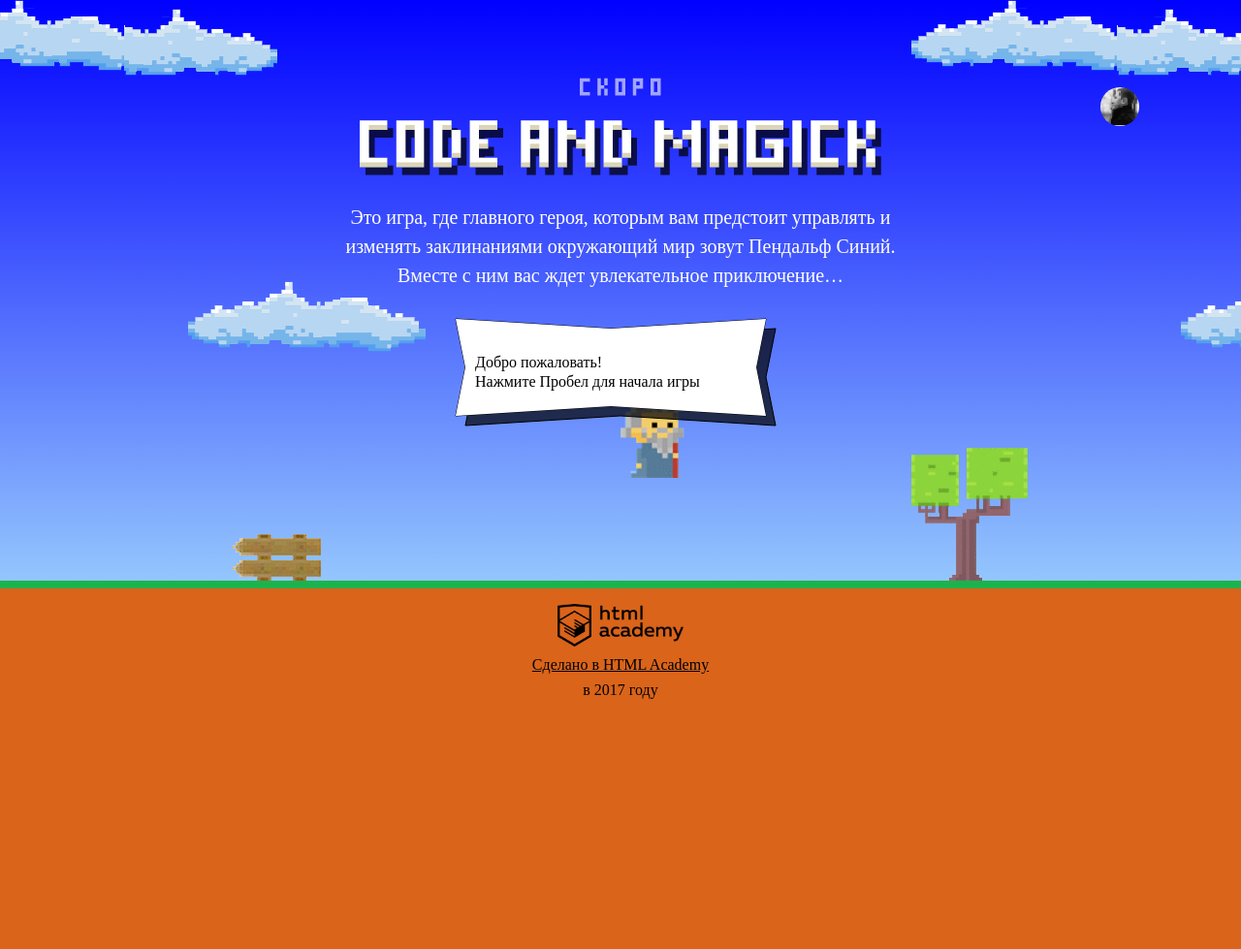
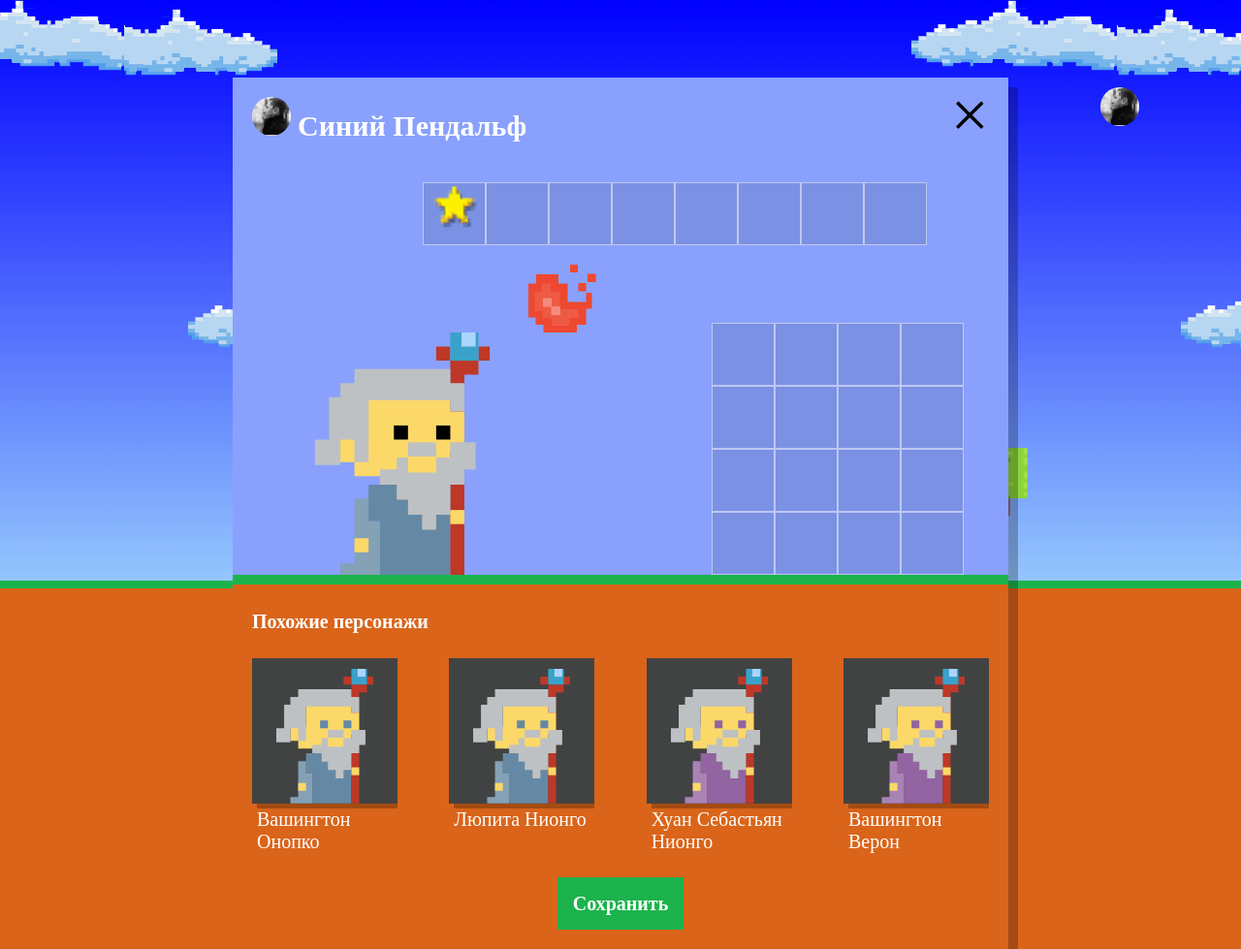
Before and after one commit to Vodjanoj/261981-code-and-magick, a website: page index.html in a window 1280 px wide. Shown: the whole page at 97% size. Before the commit the page ends 800 px from the top, so only its background shows below. Drawn offline with Linux system fonts and the light colour scheme; a web font is replaced by a local one.

Commit message:
Реализовал создание 4 разных волшебников

```diff
--- a/index.html
+++ b/index.html
@@ -206,6 +206,7 @@
       return WizardY;
   };
 </script>
+<script src="js/setup.js"></script>
 <script src="js/game.js"></script>
 
 </body>
--- /dev/null
+++ b/js/setup.js
@@ -0,0 +1,49 @@
+'use strict';
+
+var userDialog = document.querySelector('.setup');
+userDialog.classList.remove('hidden');
+
+document.querySelector('.setup-similar').classList.remove('hidden');
+
+var WIZARD_NAMES = ['Иван ', 'Хуан Себастьян ', 'Мария ', 'Кристоф ', 'Виктор ', 'Юлия ', 'Люпита ' , 'Вашингтон '];
+
+var WIZARD_SURNAMES = ['да Марья', 'Верон', 'Мирабелла', 'Вальц', 'Онопко', 'Топольницкая', 'Нионго' , 'Ирвинг'];
+
+var WIZARD_COATCOLORS = ['rgb(101, 137, 164)', 'rgb(241, 43, 107)', 'rgb(146, 100, 161)', 'rgb(56, 159, 117)', 'rgb(215, 210, 55)', 'rgb(0, 0, 0)'];
+
+var WIZARD_EYESCOLORS = ['black', 'red', 'blue', 'yellow', 'green'];
+
+
+var similarListElement = document.querySelector('.setup-similar-list');
+
+var similarWizardTemplate = document.querySelector('#similar-wizard-template').content.querySelector('.setup-similar-item');
+
+var wizards = [];
+
+for (var i = 0; i <= 3; i++) {
+  wizards.push({name: WIZARD_NAMES[Math.floor(Math.random() * WIZARD_NAMES.length)] +
+                WIZARD_SURNAMES[Math.floor(Math.random() * WIZARD_SURNAMES.length)],
+                coatColor: WIZARD_COATCOLORS[Math.floor(Math.random() * WIZARD_COATCOLORS.length)],
+               eyesColor: WIZARD_EYESCOLORS[Math.floor(Math.random() * WIZARD_EYESCOLORS.length)]});
+}
+
+var createWizard = function(wizard) {
+  var wizardElement = similarWizardTemplate.cloneNode(true);
+
+  wizardElement.querySelector('.setup-similar-label').textContent = wizard.name;
+
+  wizardElement.querySelector('.wizard-coat').style.fill = wizard.coatColor;
+
+  wizardElement.querySelector('.wizard-eyes').style.fill = wizard.coatColor;
+
+  return wizardElement;
+}
+
+var fragment = document.createDocumentFragment();
+for (var i = 0; i < wizards.length; i++) {
+  fragment.appendChild(createWizard(wizards[i]));
+}
+
+similarListElement.appendChild(fragment);
+
+userDialog.querySelector('.setup-similar').classList.remove('hidden');
```
